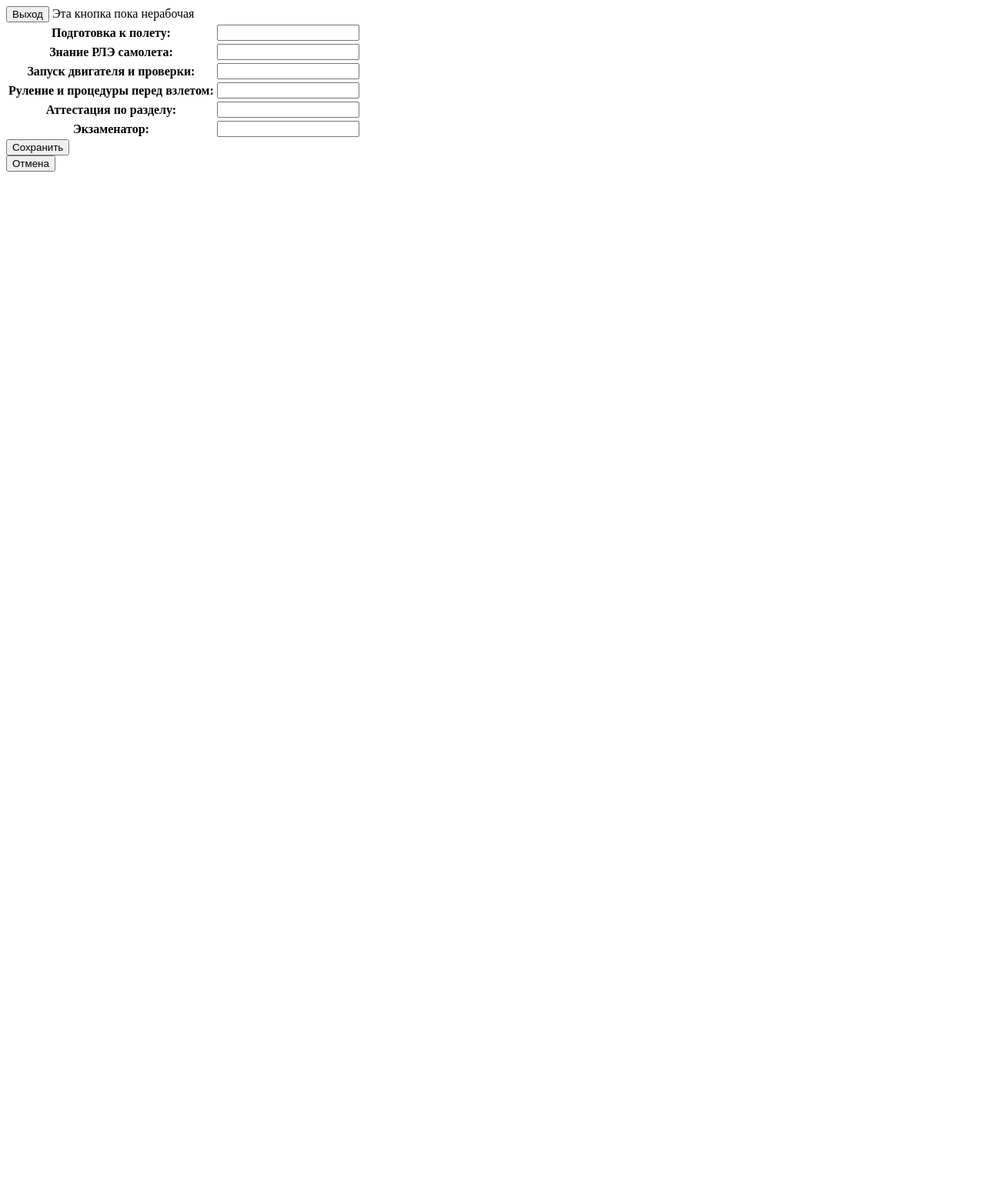
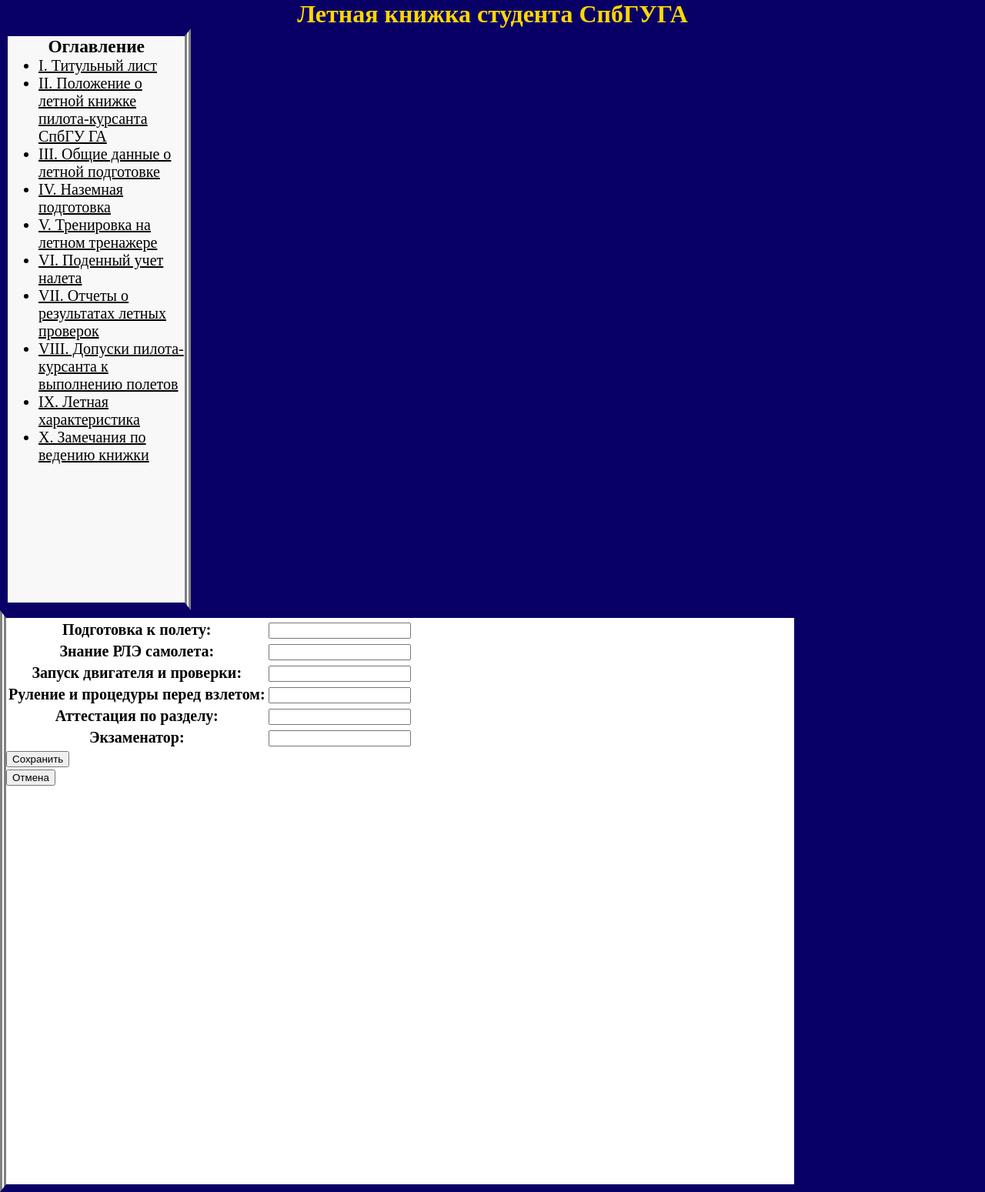
Before and after one commit to Mesailor/Diploma, a Django app: page /chapter7/GHT01/create/1 in a window 1280 px wide. Shown: the whole page at 77% size. Before the commit the page ends 223 px from the top, so only its background shows below. Run offline with Django 4.2, Linux system fonts and the light colour scheme.

Commit message:
Basic style

```diff
--- /dev/null
+++ b/a_book/static/a_book/css/style.css
@@ -0,0 +1,47 @@
+* {
+margin: 0;
+}
+
+html {
+height: 92vh;
+background: #090066;
+}
+
+body {
+height: 100%;
+}
+
+.top {
+background: #090066;
+}
+
+.top .title {
+color: gold;
+}
+
+aside {
+width: 18%;
+height: 100%;
+float: left;
+background: #f8f8f8;
+color: black;
+border: 10px solid #090066;
+border-right: 8px double grey;
+font-size: 20px;
+}
+
+aside a {
+color: black;
+}
+
+main {
+width: 80%;
+height: 100%;
+overflow: auto;
+float: left;
+background: white;
+border: 10px solid #090066;
+border-left: 8px double grey;
+border-right:5px solid #090066;
+font-size: 20px;
+}
--- a/a_book/views.py
+++ b/a_book/views.py
@@ -17,7 +17,7 @@ htmls = {1: 'a_book/chapter1.html',
 
 
 def home(request):
-    return HttpResponseRedirect('/contents')
+    return HttpResponseRedirect('/chapter/1')
 
 
 def chapter(request, number):
--- a/efbook/settings.py
+++ b/efbook/settings.py
@@ -118,7 +118,11 @@ USE_TZ = True
 # Static files (CSS, JavaScript, Images)
 # https://docs.djangoproject.com/en/4.1/howto/static-files/
 
-STATIC_URL = 'static/'
+STATIC_URL = '/static/'
+
+STATICFILES_DIRS = [
+    BASE_DIR / "static",
+]
 
 # Default primary key field type
 # https://docs.djangoproject.com/en/4.1/ref/settings/#default-auto-field
--- a/efbook/urls.py
+++ b/efbook/urls.py
@@ -1,3 +1,5 @@
+from django.conf import settings
+from django.conf.urls.static import static
 from django.contrib import admin
 from django.urls import path
 from django.views.generic import TemplateView
@@ -17,6 +19,11 @@ from a_book.ch7.QFT11 import views as views711
 
 urlpatterns = [
     path('', views.home),
+    path('chapter/<int:number>', views.chapter),
+    path('create/<int:number>', views.create),
+    path('edit/<int:number>/<int:id>/', views.edit),
+    path('delete/<int:number>/<int:id>/', views.delete),
+    path('admin/', admin.site.urls),
     path('chapter7', TemplateView.as_view(template_name='a_book/ch7/chapter7.html')),
     path('chapter7/GHT01', views71.chapter71),
     path('chapter7/GHT01/create/<int:table_num>', views71.create71),
@@ -66,10 +73,4 @@ urlpatterns = [
     path('chapter3/create/<int:table_num>', views3.create3),
     path('chapter3/edit/<int:table_num>/<int:id>', views3.edit3),
     path('chapter3/delete/<int:table_num>/<int:id>', views3.delete3),
-    path('chapter/<int:number>', views.chapter),
-    path('create/<int:number>', views.create),
-    path('edit/<int:number>/<int:id>/', views.edit),
-    path('delete/<int:number>/<int:id>/', views.delete),
-    path('contents/', TemplateView.as_view(template_name='a_book/contents.html')),
-    path('admin/', admin.site.urls),
-]
+] + static(settings.STATIC_URL, document_root=settings.STATIC_ROOT)
--- a/templates/a_book/base.html
+++ b/templates/a_book/base.html
@@ -1,18 +1,34 @@
+{% load static %}
 <!DOCTYPE html>
 <html lang="en">
 <head>
     <meta charset="UTF-8">
     <title>{% block title %}{% endblock title %}</title>
-
+    <link href="{% static 'a_book/css/style.css' %}" rel="stylesheet" type="text/css">
 </head>
 <body>
-<nav class="navbar bg-light">
-  <form class="container-fluid justify-content-start">
-    <button class="btn btn-outline-success me-2" type="button">Выход</button>
-      Эта кнопка пока нерабочая
-  </form>
-</nav>
-{% block navbar %}{% endblock navbar %}
-{% block content %}{% endblock content %}
+<div class="top">
+    <h1 class="title" align="center">Летная книжка студента СпбГУГА</h1>
+</div>
+<aside>
+    <nav>
+        <h1 align="center">Оглавление</h1>
+        <ul>
+            <li><a href="/chapter/1">I. Титульный лист</a></li>
+            <li><a href="/chapter/2">II. Положение о летной книжке пилота-курсанта СпбГУ ГА</a></li>
+            <li><a href="/chapter3">III. Общие данные о летной подготовке</a></li>
+            <li><a href="/chapter/4">IV. Наземная подготовка</a></li>
+            <li><a href="/chapter/5">V. Тренировка на летном тренажере</a></li>
+            <li><a href="/chapter/6">VI. Поденный учет налета</a></li>
+            <li><a href="/chapter7">VII. Отчеты о результатах летных проверок</a></li>
+            <li><a href="/chapter/8">VIII. Допуски пилота-курсанта к выполнению полетов</a></li>
+            <li><a href="/chapter/9">IX. Летная характеристика</a></li>
+            <li><a href="/chapter/10">X. Замечания по ведению книжки</a></li>
+        </ul>
+    </nav>
+</aside>
+<main>
+    {% block content %}{% endblock content %}
+</main>
 </body>
 </html>
--- a/templates/a_book/chapter_base.html
+++ b/templates/a_book/chapter_base.html
@@ -2,6 +2,6 @@
 
 {% block title %}{% endblock title %}
 
-{% block navbar %}*НАВИГАЦИОННАЯ ПАНЕЛЬ*(вертикальный список слева){% endblock navbar %}
+{% block navbar %}{% endblock navbar %}
 
 {% block content %}{% endblock content %}
```
Also changed, not shown: templates/a_book/contents.html (deleted, +0 -19 lines).
